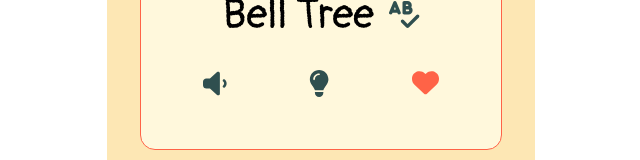
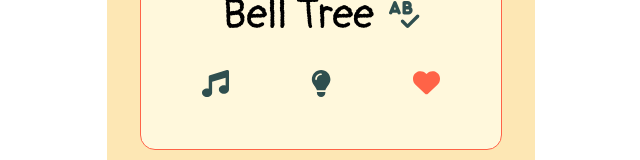
Before and after one commit to joseguera/abc-game, a React (Create React App) app: page /arts/1 in a window 1280 px wide. Shown: the part 545-705 px from the top of the page, without its empty margins (319-959 px from the left). Built offline with nearby package versions, Linux system fonts and the light colour scheme.

Commit message:
added Zarb illustration

```diff
--- a/src/components/Button/Button.js
+++ b/src/components/Button/Button.js
@@ -14,7 +14,6 @@ import {
 
 export default function Button(props) {
   return (
-    // <Link to={`/${props.category}/${props.item.id - 1}`} style={styledLink} >
     <Link to={`/${props.category}/${props.item.id - 1}`} style={styledLink} >
       <StyledLetter
         className="alphabet-letter"
--- a/src/components/CardUtils/CardUtils.js
+++ b/src/components/CardUtils/CardUtils.js
@@ -37,6 +37,7 @@ export default function CardUtils({ name, animalNameSound, animalFacts, getAudio
         <NameButton
           name={name.eng}
           animalNameSound={animalNameSound}
+          category={category}
         />
         <FactButton
           name={name.eng}
--- a/src/components/NameButton/NameButton.js
+++ b/src/components/NameButton/NameButton.js
@@ -2,7 +2,7 @@ import React, { useState } from "react";
 import { useSelector } from "react-redux";
 import { Icon, IconDisabled } from "./NameButton.styles";
 import { FontAwesomeIcon } from "@fortawesome/react-fontawesome";
-import { faVolumeLow } from "@fortawesome/free-solid-svg-icons";
+import { faPaw, faMusic } from "@fortawesome/free-solid-svg-icons";
 
 export default function NameButton(props) {
   const playing = useSelector((state) => state.playing.value);
@@ -21,11 +21,11 @@ export default function NameButton(props) {
     <>
       {playing ? (
         <Icon>
-          <FontAwesomeIcon icon={faVolumeLow} onClick={() => playAudio()} />
+          <FontAwesomeIcon icon={props.category === "science" ? faPaw : faMusic} onClick={() => playAudio()} />
         </Icon>
       ) : (
         <IconDisabled>
-          <FontAwesomeIcon icon={faVolumeLow} />
+          <FontAwesomeIcon icon={props.category === "science" ? faPaw : faMusic} />
         </IconDisabled>
       )}
     </>
--- a/src/zebrAPI.js
+++ b/src/zebrAPI.js
@@ -1,7 +1,6 @@
 // Design for zebrAPI which is the backbone of the Aby Zebra web app
 
-import aeolian_harp from './images/instruments/aeolian_harp.png'
-import electric_bass from './images/instruments/electric_bass.png'
+import electric_bass from "./images/instruments/electric_bass.png";
 
 /////////////////////////////
 ////////// SCIENCE //////////
@@ -764,7 +763,7 @@ export const artsArray = [
     id: 1,
     value: "A",
     clicked: false,
-    animalImage: aeolian_harp,
+    animalImage: "https://res.cloudinary.com/djqxogkfw/image/upload/v1680238445/images/instruments/aeolian_harp.png",
     name: {
       eng: "Aeolian Harp",
       spa: "Caimán",
@@ -1319,7 +1318,7 @@ export const artsArray = [
     value: "Z",
     clicked: false,
     animalImage:
-      "https://res.cloudinary.com/djqxogkfw/image/upload/v1672362394/Cory-Images/TEMP_Images/zebra_whhuqc.png",
+      "https://res.cloudinary.com/djqxogkfw/image/upload/v1680238445/images/instruments/zarb.png",
     name: {
       eng: "Zarb",
       spa: "Zebra",
```
